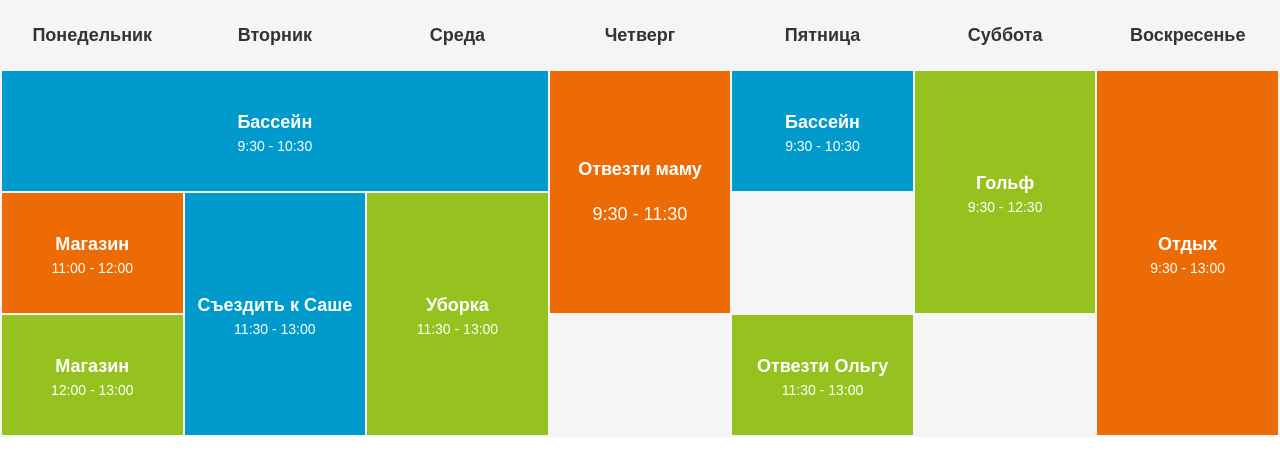
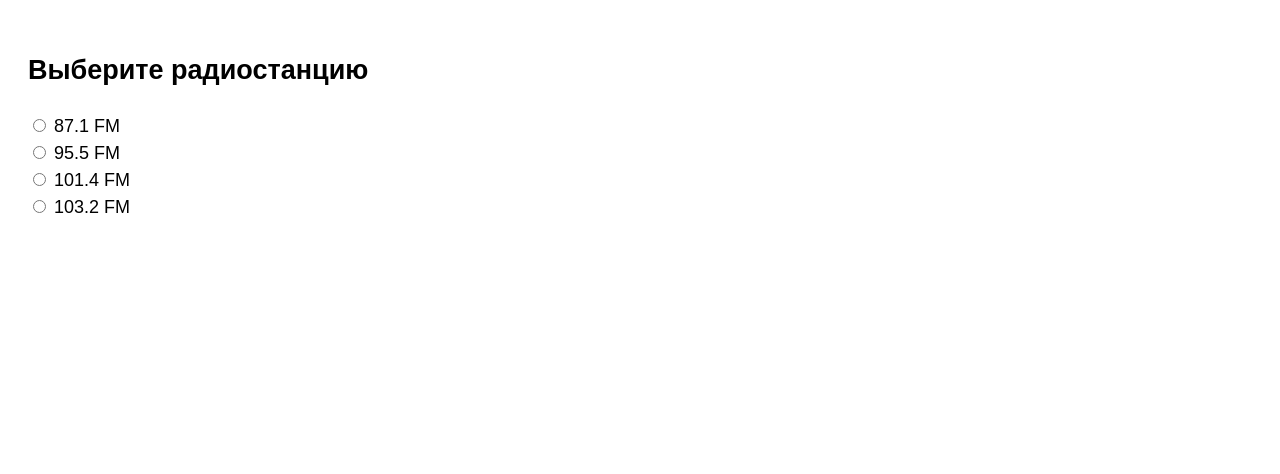
Before and after one commit to lofty777/hexlet, a plain HTML site: page index.html in a window 1280 px wide. Drawn offline with Linux system fonts and the light colour scheme.

Commit message:
B2.l10.Forms, input, radio.

```diff
--- a/index.html
+++ b/index.html
@@ -7,81 +7,32 @@
   <link rel="stylesheet" href="styles/app.css">
 </head>
 <body>
-  <table class="todo-table">
-    <thead>
-    <!-- BEGIN (write your solution here) -->
-      <tr>
-        <th>Понедельник</th>
-        <th>Вторник</th>
-        <th>Среда</th>
-        <th>Четверг</th>
-        <th>Пятница</th>
-        <th>Суббота</th>
-        <th>Воскресенье</th>
-      </tr>
-    <!-- END -->
-    </thead>
-    <tbody>
-      <!-- BEGIN (write your solution here) -->
-      <tr>
-        <td colspan="3" class="bg-blue">
-          <p class="todo-name">Бассейн</p>
-          <p class="todo-time">9:30 - 10:30</p>
-        </td>
+  <form>
+    <h2>Выберите радиостанцию</h2>
+    <div>
+      <label>
+        <input type="radio" name="radio-fm" value="87.1 FM">
+        87.1 FM
+      </label>
+      <br>
 
-        <td rowspan="2" class="bg-orange">
-          <p class="todo-name">Отвезти маму</p>
-          <p class="todo-time>">9:30 - 11:30 </p>
-        </td>
+      <label>
+        <input type="radio" name="radio-fm" value="95.5 FM">
+        95.5 FM
+      </label>
+      <br>
 
-        <td class="bg-blue">
-          <p class="todo-name">Бассейн</p>
-          <p class="todo-time">9:30 - 10:30</p>
-        </td>
+      <label>
+        <input type="radio" name="radio-fm" value="101.4 FM">
+        101.4 FM
+      </label>
+      <br>
 
-        <td rowspan="2" class="bg-green">
-          <p class="todo-name">Гольф</p>
-          <p class="todo-time">9:30 - 12:30</p>
-        </td>
-
-        <td rowspan="3" class="bg-orange">
-          <p class="todo-name">Отдых</p>
-          <p class="todo-time">9:30 - 13:00</p>
-        </td>
-      </tr>
-
-      <tr>
-        <td class="bg-orange">
-          <p class="todo-name">Магазин</p>
-          <p class="todo-time">11:00 - 12:00</p>
-        </td>
-
-        <td rowspan="2" class="bg-blue">
-          <p class="todo-name">Съездить к Саше</p>
-          <p class="todo-time">11:30 - 13:00</p>
-        </td>
-
-        <td rowspan="2" class="bg-green">
-          <p class="todo-name">Уборка</p>
-          <p class="todo-time">11:30 - 13:00</p>
-        </td>
-      </tr>
-
-      <tr>
-        <td class="bg-green">
-          <p class="todo-name">Магазин</p>
-          <p class="todo-time">12:00 - 13:00</p>
-        </td>
-        <td></td>
-
-        <td class="bg-green">
-          <p class="todo-name">Отвезти Ольгу</p>
-          <p class="todo-time">11:30 - 13:00</p>
-        </td>
-
-      </tr>
-      <!-- END -->
-    </tbody>
-  </table>
+      <label>
+        <input type="radio" name="radio-fm" value="103.2 FM">
+        103.2 FM
+      </label>
+    </div>
+  </form>
 </body>
 </html>
--- a/styles/app.css
+++ b/styles/app.css
@@ -1,56 +1,4 @@
 body {
-  margin: 0;
-
-  color: #333;
+  padding: 20px;
   font: 18px/1.5 sans-serif;
 }
-
-.bg-blue {
-  color: #fff;
-
-  background: #009bcc;
-}
-
-.bg-green {
-  color: #fff;
-
-  background: #96c21f;
-}
-
-.bg-orange {
-  color: #fff;
-
-  background: #ed6b04;
-}
-
-.todo-table {
-  width: 100%;
-
-  background: #f5f5f5;
-}
-
-.todo-table th {
-  vertical-align: middle;
-}
-
-.todo-table td,
-.todo-table th {
-  width: 14%;
-  padding: 20px 0;
-}
-
-.todo-table td {
-  text-align: center;
-}
-
-.todo-name {
-  margin-bottom: 0;
-
-  font-weight: bold;
-}
-
-.todo-time {
-  margin-top: 0;
-
-  font-size: 14px;
-}
```
